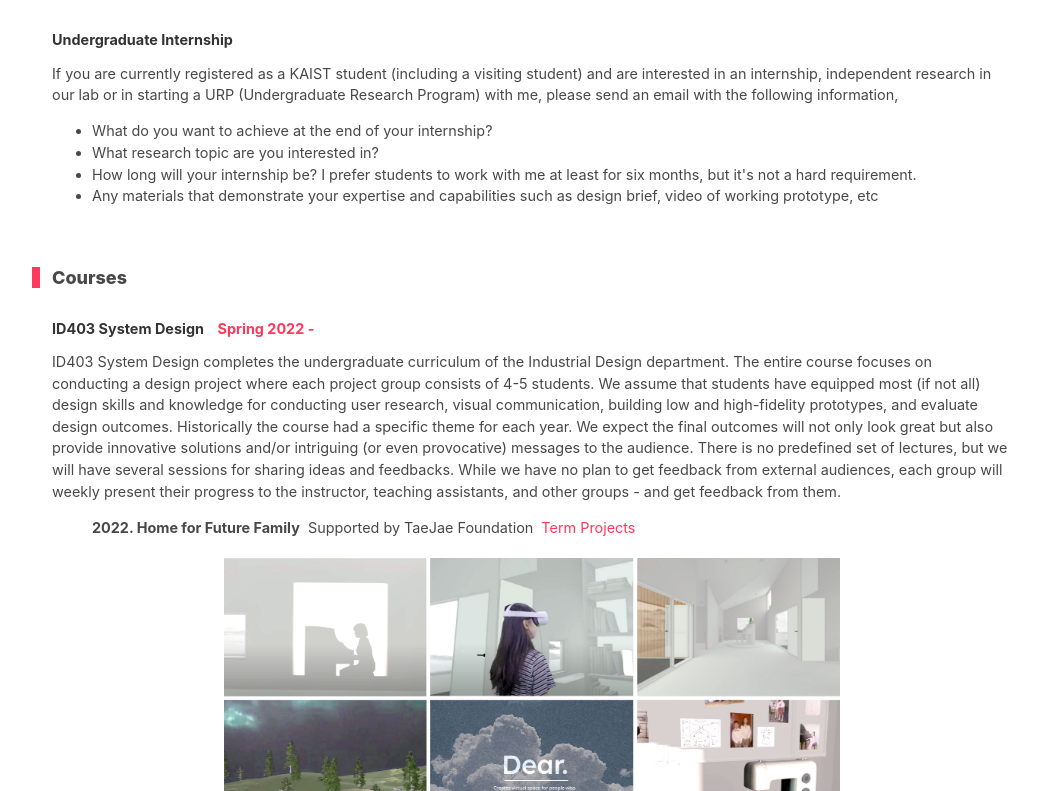
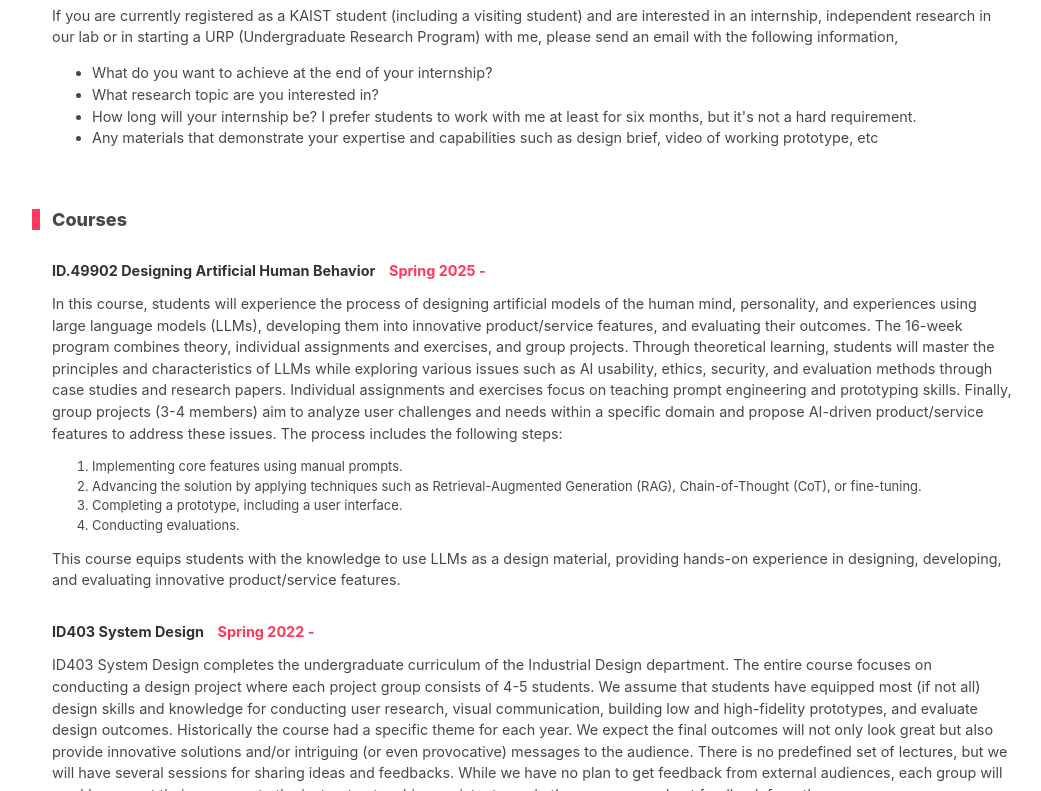
Before and after one commit to reflect9/ael, a React (Create React App) app: page /People in a window 1280 px wide. Shown: the part 2711-3502 px from the top of the page, without its empty margins (108-1149 px from the left). Built offline with nearby package versions, Linux system fonts and the light colour scheme.

Commit message:
fix: add designing agent course / renew life@ael

```diff
--- a/src/Courses.jsx
+++ b/src/Courses.jsx
@@ -3,6 +3,22 @@ import dear_if from "./images/project_photo/dear_if.jpg";
 export default (
     <section id="courses">
     <h2>Courses</h2>
+
+    <h3>ID.49902 Designing Artificial Human Behavior
+      &nbsp;&nbsp;&nbsp;<a href="https://takyeon.notion.site/ID403-System-Design-c1bb4fc93e5342cfbb8fa32d9fb58fea" target="_blank">Spring 2025 - </a>
+    </h3>
+    <p>
+    In this course, students will experience the process of designing artificial models of the human mind, personality, and experiences using large language models (LLMs), developing them into innovative product/service features, and evaluating their outcomes. The 16-week program combines theory, individual assignments and exercises, and group projects. Through theoretical learning, students will master the principles and characteristics of LLMs while exploring various issues such as AI usability, ethics, security, and evaluation methods through case studies and research papers. Individual assignments and exercises focus on teaching prompt engineering and prototyping skills. Finally, group projects (3-4 members) aim to analyze user challenges and needs within a specific domain and propose AI-driven product/service features to address these issues. The process includes the following steps:
+    <p>
+      <ol>
+        <li>Implementing core features using manual prompts.</li>
+        <li>Advancing the solution by applying techniques such as Retrieval-Augmented Generation (RAG), Chain-of-Thought (CoT), or fine-tuning.</li>
+        <li>Completing a prototype, including a user interface.</li>
+        <li>Conducting evaluations.</li>
+      </ol>
+    </p>
+    This course equips students with the knowledge to use LLMs as a design material, providing hands-on experience in designing, developing, and evaluating innovative product/service features.</p>
+
 
     <h3>ID403 System Design
       &nbsp;&nbsp;&nbsp;<a href="https://takyeon.notion.site/ID403-System-Design-c1bb4fc93e5342cfbb8fa32d9fb58fea" target="_blank">Spring 2022 - </a>
--- a/src/Life.jsx
+++ b/src/Life.jsx
@@ -1,4 +1,5 @@
-import lab_activities from "./images/lab_activities.png";
+//import lab_activities from "./images/lab_activities.png";
+import lab_activities from "./images/lab_activities_new.png";
 
 const Life = (
     <section id="life">
```
Also changed, not shown: src/images/lab_activities_new.png (added).
